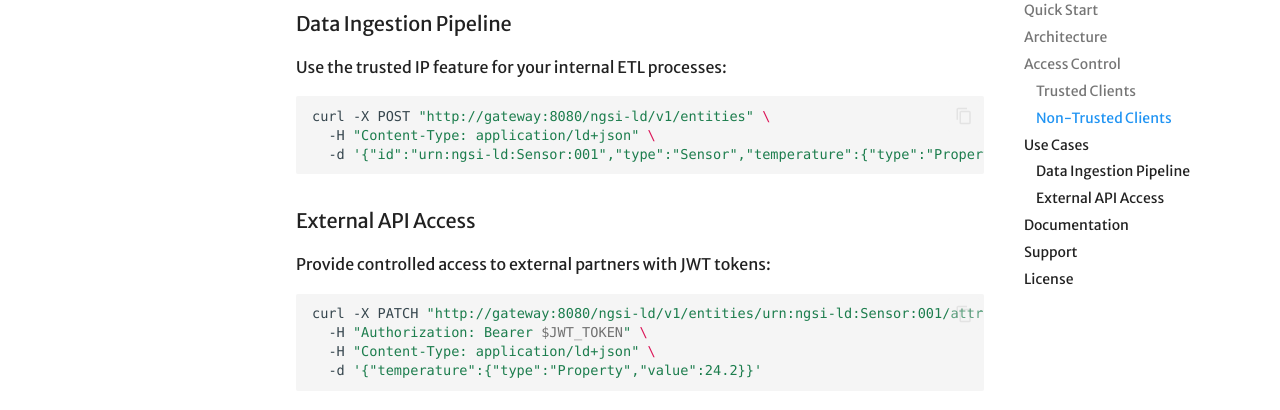
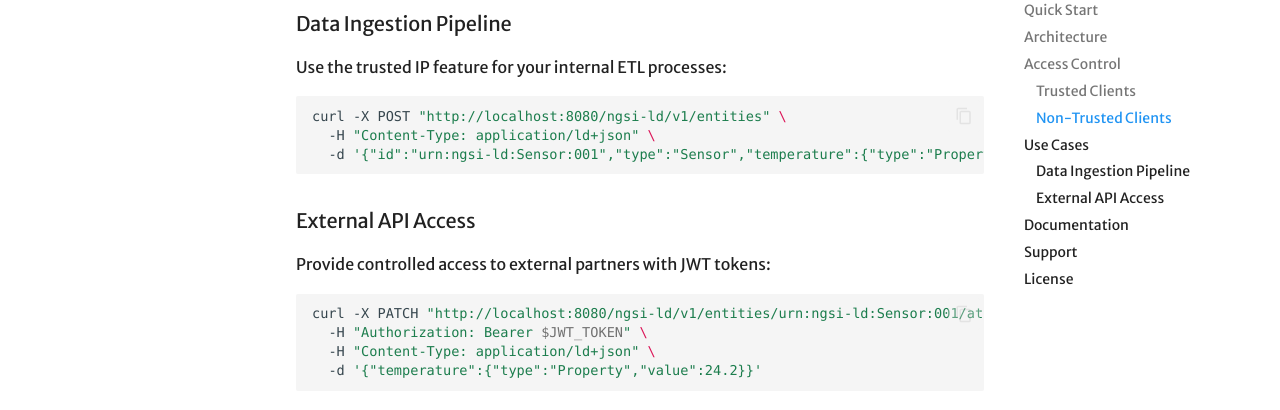
Before and after one commit to CTU-SematX/Orion-Nginx, an MkDocs documentation site: the page built from docs/index.md, in a window 1280 px wide and 900 px high, scrolled down 2373 px. Shown: the part 152-562 px from the top of the window. Built offline with MkDocs 1.6.1 and Material for MkDocs 9.7.7, drawn with Linux system fonts in a browser that asks for light colours; some web fonts are replaced; comment, search, counter and statistics services are not loaded; some of the changed lines change nothing that is shown; some of the changed text lies outside the part shown.

Commit message:
feat: update index

````diff
--- a/docs/index.md
+++ b/docs/index.md
@@ -21,7 +21,7 @@ Get started in 3 easy steps:
 
 ```bash
 # 1. Clone the repository
-git clone https://github.com/diggsweden/Orion-Nginx.git
+git clone https://github.com/CTU-SematX/Orion-Nginx.git
 cd Orion-Nginx/orion-ld
 
 # 2. Configure environment variables
@@ -90,7 +90,7 @@ All other clients must provide a valid JWT token and are restricted to PATCH and
 Use the trusted IP feature for your internal ETL processes:
 
 ```bash
-curl -X POST "http://gateway:8080/ngsi-ld/v1/entities" \
+curl -X POST "http://localhost:8080/ngsi-ld/v1/entities" \
   -H "Content-Type: application/ld+json" \
   -d '{"id":"urn:ngsi-ld:Sensor:001","type":"Sensor","temperature":{"type":"Property","value":23.5}}'
 ```
@@ -100,7 +100,7 @@ curl -X POST "http://gateway:8080/ngsi-ld/v1/entities" \
 Provide controlled access to external partners with JWT tokens:
 
 ```bash
-curl -X PATCH "http://gateway:8080/ngsi-ld/v1/entities/urn:ngsi-ld:Sensor:001/attrs" \
+curl -X PATCH "http://localhost:8080/ngsi-ld/v1/entities/urn:ngsi-ld:Sensor:001/attrs" \
   -H "Authorization: Bearer $JWT_TOKEN" \
   -H "Content-Type: application/ld+json" \
   -d '{"temperature":{"type":"Property","value":24.2}}'
````
